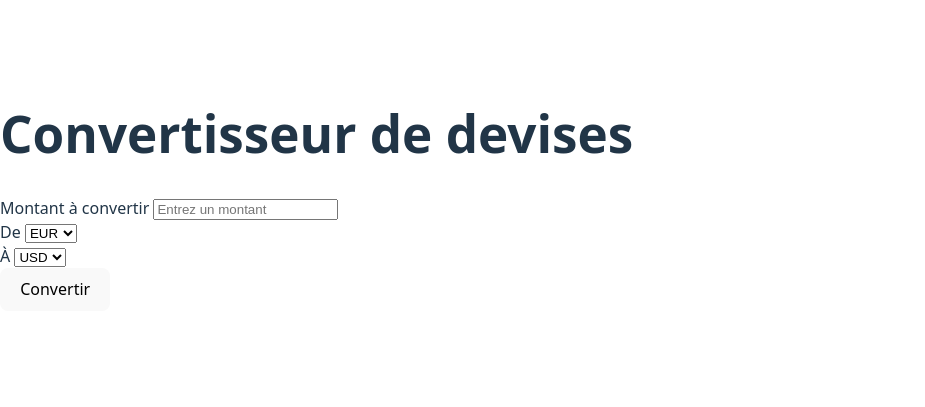
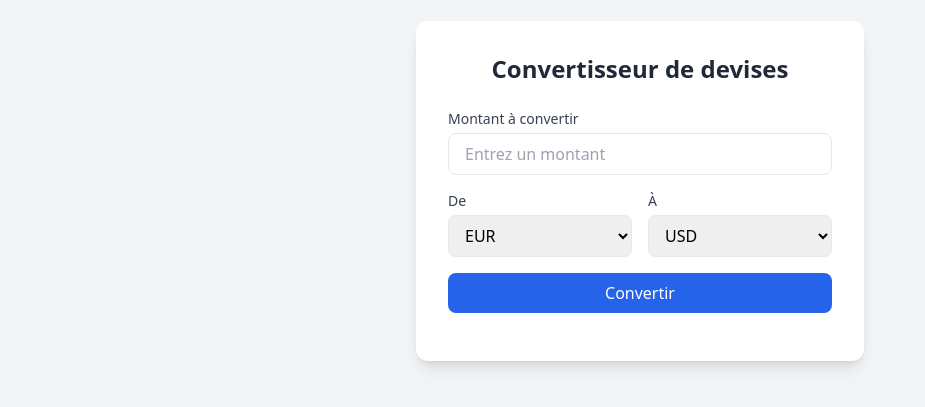
Before and after one commit to CharlesFaye/exchange-currency-app, a website built with Vite: page exchange-currency-app/index.html in a window 1280 px wide. Shown: the part 209-616 px from the top of the page, without its empty margins (0-925 px from the left). Built offline with nearby package versions, Linux system fonts and the light colour scheme.

Commit message:
Adding style.css file

```diff
--- a/exchange-currency-app/src/style.css
+++ b/exchange-currency-app/src/style.css
@@ -1,96 +1,3 @@
-:root {
-  font-family: system-ui, Avenir, Helvetica, Arial, sans-serif;
-  line-height: 1.5;
-  font-weight: 400;
-
-  color-scheme: light dark;
-  color: rgba(255, 255, 255, 0.87);
-  background-color: #242424;
-
-  font-synthesis: none;
-  text-rendering: optimizeLegibility;
-  -webkit-font-smoothing: antialiased;
-  -moz-osx-font-smoothing: grayscale;
-}
-
-a {
-  font-weight: 500;
-  color: #646cff;
-  text-decoration: inherit;
-}
-a:hover {
-  color: #535bf2;
-}
-
-body {
-  margin: 0;
-  display: flex;
-  place-items: center;
-  min-width: 320px;
-  min-height: 100vh;
-}
-
-h1 {
-  font-size: 3.2em;
-  line-height: 1.1;
-}
-
-#app {
-  max-width: 1280px;
-  margin: 0 auto;
-  padding: 2rem;
-  text-align: center;
-}
-
-.logo {
-  height: 6em;
-  padding: 1.5em;
-  will-change: filter;
-  transition: filter 300ms;
-}
-.logo:hover {
-  filter: drop-shadow(0 0 2em #646cffaa);
-}
-.logo.vanilla:hover {
-  filter: drop-shadow(0 0 2em #f7df1eaa);
-}
-
-.card {
-  padding: 2em;
-}
-
-.read-the-docs {
-  color: #888;
-}
-
-button {
-  border-radius: 8px;
-  border: 1px solid transparent;
-  padding: 0.6em 1.2em;
-  font-size: 1em;
-  font-weight: 500;
-  font-family: inherit;
-  background-color: #1a1a1a;
-  cursor: pointer;
-  transition: border-color 0.25s;
-}
-button:hover {
-  border-color: #646cff;
-}
-button:focus,
-button:focus-visible {
-  outline: 4px auto -webkit-focus-ring-color;
-}
-
-@media (prefers-color-scheme: light) {
-  :root {
-    color: #213547;
-    background-color: #ffffff;
-  }
-  a:hover {
-    color: #747bff;
-  }
-  button {
-    background-color: #f9f9f9;
-  }
-}
+@tailwind base;
+@tailwind components;
+@tailwind utilities;
```
